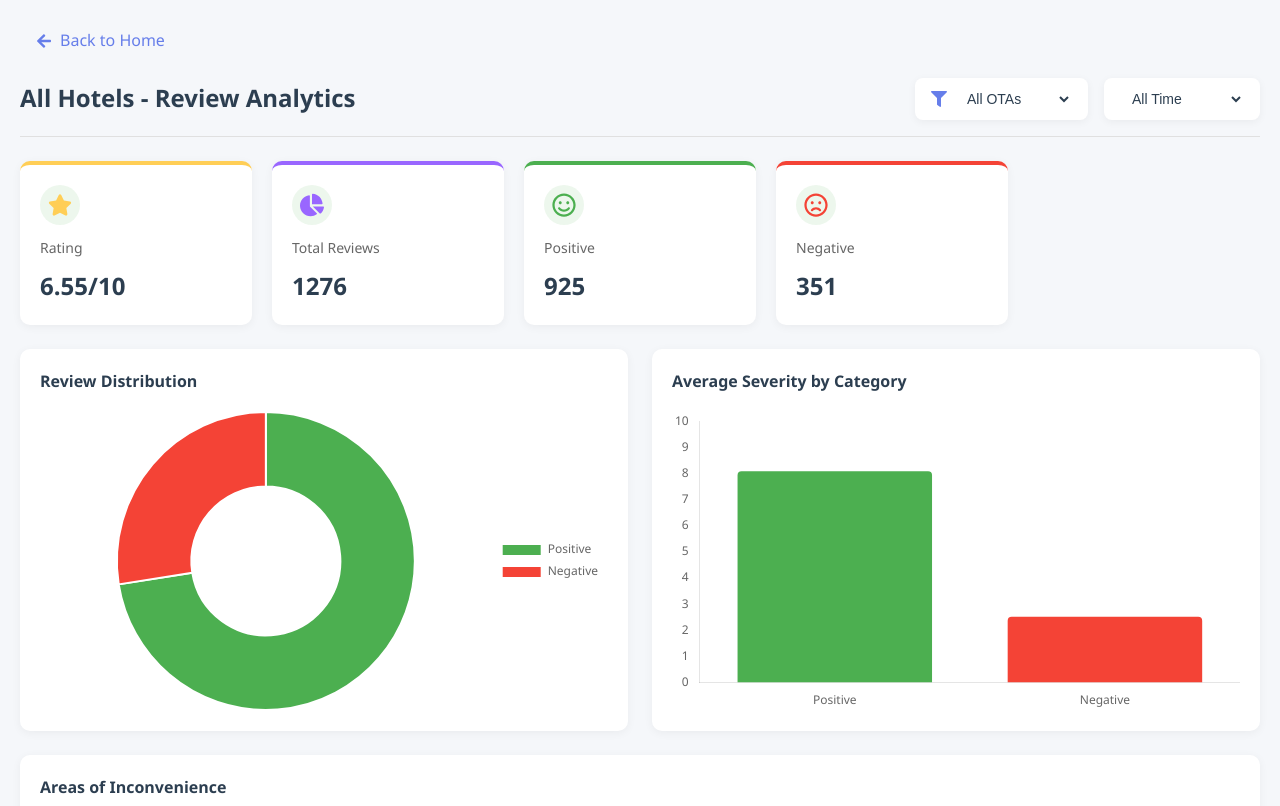
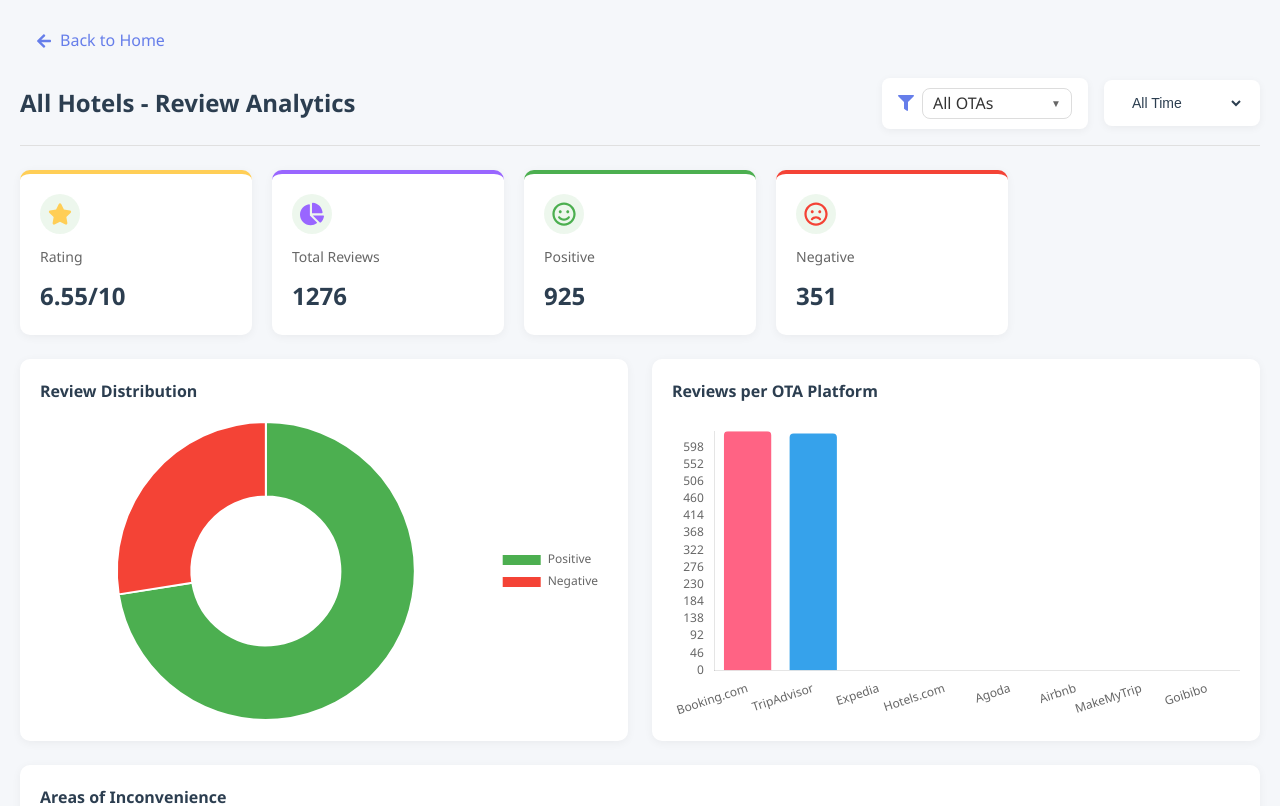
Before and after one commit to darsh-webdev/analytics-dashboard, a React (Vite) app: page /hotel/all in a window 1280 px wide. Shown: the top 806 px of the page. Built offline with nearby package versions, Linux system fonts and the light colour scheme.

Commit message:
feat: Add multi-select OTA filter and reviews per OTA chart

```diff
--- a/src/App.css
+++ b/src/App.css
@@ -6,7 +6,7 @@
 }
 
 body {
-  font-family: 'Segoe UI', 'Roboto', 'Oxygen', sans-serif;
+  font-family: "Segoe UI", "Roboto", "Oxygen", sans-serif;
   background-color: #f5f7fa;
   color: #333;
   line-height: 1.6;
@@ -203,8 +203,14 @@ body {
 
 /* Animations */
 @keyframes fadeIn {
-  from { opacity: 0; transform: translateY(10px); }
-  to { opacity: 1; transform: translateY(0); }
+  from {
+    opacity: 0;
+    transform: translateY(10px);
+  }
+  to {
+    opacity: 1;
+    transform: translateY(0);
+  }
 }
 
 .chart-card {
@@ -339,7 +345,7 @@ body {
   align-items: center;
   gap: 8px;
   background: white;
-  padding: 8px 16px;
+  padding: 10px 16px;
   border-radius: 8px;
   box-shadow: 0 2px 8px rgba(0, 0, 0, 0.05);
 }
@@ -368,6 +374,95 @@ body {
   padding: 8px;
 }
 
+/* Multi-Select Dropdown Styles */
+.multi-select-dropdown {
+  position: relative;
+  min-width: 150px;
+}
+
+.multi-select-display {
+  padding: 2px 10px;
+  background: white;
+  border: 1px solid #ddd;
+  border-radius: 8px;
+  cursor: pointer;
+  user-select: none;
+  transition: all 0.3s ease;
+  display: flex;
+  justify-content: space-between;
+  align-items: center;
+}
+
+.multi-select-display:hover {
+  border-color: #9966ff;
+  background: #f9f9f9;
+}
+
+.dropdown-arrow {
+  font-size: 10px;
+  color: #666;
+  margin-left: 8px;
+}
+
+.multi-select-options {
+  position: absolute;
+  top: 100%;
+  left: 0;
+  right: 0;
+  background: white;
+  border: 1px solid #ddd;
+  border-radius: 4px;
+  margin-top: 4px;
+  max-height: 300px;
+  overflow-y: auto;
+  box-shadow: 0 4px 6px rgba(0, 0, 0, 0.1);
+  z-index: 1000;
+}
+
+.multi-select-option {
+  display: flex;
+  align-items: center;
+  padding: 8px 12px;
+  cursor: pointer;
+  transition: background 0.2s ease;
+  gap: 8px;
+}
+
+.multi-select-option:hover {
+  background: #f5f5f5;
+}
+
+.multi-select-option input[type="checkbox"] {
+  cursor: pointer;
+  width: 16px;
+  height: 16px;
+}
+
+.multi-select-option span {
+  flex: 1;
+  font-size: 14px;
+  color: #333;
+}
+
+/* Scrollbar styling for dropdown */
+.multi-select-options::-webkit-scrollbar {
+  width: 6px;
+}
+
+.multi-select-options::-webkit-scrollbar-track {
+  background: #f1f1f1;
+  border-radius: 4px;
+}
+
+.multi-select-options::-webkit-scrollbar-thumb {
+  background: #9966ff;
+  border-radius: 4px;
+}
+
+.multi-select-options::-webkit-scrollbar-thumb:hover {
+  background: #7744dd;
+}
+
 /* Responsive adjustments for filters */
 @media (max-width: 768px) {
   .dashboard-header {
--- a/src/components/Dashboard.tsx
+++ b/src/components/Dashboard.tsx
@@ -92,23 +92,23 @@ function groupByDateAndCategory(data: Review[]) {
   return res;
 }
 
-function avgSeverityByCategory(data: Review[]) {
-  const totals = { Positive: 0, Negative: 0 };
-  const counts = { Positive: 0, Negative: 0 };
-  data.forEach(({ category, severityScore }) => {
-    totals[category] += severityScore;
-    counts[category]++;
-  });
-  return {
-    labels: Object.keys(totals),
-    data: Object.keys(totals).map((cat) =>
-      counts[cat as keyof typeof counts]
-        ? totals[cat as keyof typeof totals] /
-          counts[cat as keyof typeof counts]
-        : 0
-    ),
-  };
-}
+// function avgSeverityByCategory(data: Review[]) {
+//   const totals = { Positive: 0, Negative: 0 };
+//   const counts = { Positive: 0, Negative: 0 };
+//   data.forEach(({ category, severityScore }) => {
+//     totals[category] += severityScore;
+//     counts[category]++;
+//   });
+//   return {
+//     labels: Object.keys(totals),
+//     data: Object.keys(totals).map((cat) =>
+//       counts[cat as keyof typeof counts]
+//         ? totals[cat as keyof typeof totals] /
+//           counts[cat as keyof typeof counts]
+//         : 0
+//     ),
+//   };
+// }
 
 function countByAreaOfInconvenience(data: Review[]) {
   const map: Record<string, number> = {};
@@ -152,8 +152,38 @@ function filterByDateRange(data: Review[], range: string) {
 
 export default function Dashboard() {
   const { hotelName } = useParams<{ hotelName: string }>();
-  const [otaFilter, setOtaFilter] = useState<OTAFilter>("All");
+  const [otaFilter, setOtaFilter] = useState<OTAFilter[]>(["All"]);
   const [dateRange, setDateRange] = useState<DateRangeFilter>("all");
+  const [isOtaDropdownOpen, setIsOtaDropdownOpen] = useState(false);
+
+  const otaPlatforms: OTAFilter[] = [
+    "All",
+    "Booking.com",
+    "TripAdvisor",
+    "Expedia",
+    "Hotels.com",
+    "Agoda",
+    "Airbnb",
+    "MakeMyTrip",
+    "Goibibo",
+  ];
+
+  // Handle OTA filter toggle
+  const handleOtaToggle = (ota: OTAFilter) => {
+    if (ota === "All") {
+      setOtaFilter(["All"]);
+    } else {
+      setOtaFilter((prev) => {
+        const filtered = prev.filter((o) => o !== "All");
+        if (filtered.includes(ota)) {
+          const updated = filtered.filter((o) => o !== ota);
+          return updated.length === 0 ? ["All"] : updated;
+        } else {
+          return [...filtered, ota];
+        }
+      });
+    }
+  };
 
   // Filter data based on hotel name, OTA, and date range
   const filteredData = useMemo(() => {
@@ -167,8 +197,8 @@ export default function Dashboard() {
     }
 
     // Filter by OTA
-    if (otaFilter !== "All") {
-      data = data.filter((r) => r.OTA === otaFilter);
+    if (!otaFilter.includes("All")) {
+      data = data.filter((r) => otaFilter.includes(r.OTA as OTAFilter));
     }
 
     // Filter by date range
@@ -207,10 +237,21 @@ export default function Dashboard() {
     };
   }, [filteredData]);
 
-  const severityData = useMemo(
-    () => avgSeverityByCategory(filteredData),
-    [filteredData]
-  );
+  const severityData = useMemo(() => {
+    const selectedOTAs = otaFilter.includes("All")
+      ? otaPlatforms.filter((ota) => ota !== "All")
+      : otaFilter;
+
+    const otaCounts: Record<string, number> = {};
+    selectedOTAs.forEach((ota) => {
+      otaCounts[ota] = filteredData.filter((r) => r.OTA === ota).length;
+    });
+
+    return {
+      labels: Object.keys(otaCounts),
+      data: Object.values(otaCounts),
+    };
+  }, [filteredData, otaFilter]);
 
   const areaCounts = useMemo(
     () => countByAreaOfInconvenience(filteredData),
@@ -323,15 +364,37 @@ export default function Dashboard() {
         <div className="filters-container">
           <div className="filter-group">
             <FaFilter className="filter-icon" />
-            <select
-              value={otaFilter}
-              onChange={(e) => setOtaFilter(e.target.value as OTAFilter)}
-              className="filter-select"
-            >
-              <option value="All">All OTAs</option>
-              <option value="Booking.com">Booking.com</option>
-              <option value="TripAdvisor">TripAdvisor</option>
-            </select>
+            <div className="multi-select-dropdown">
+              <div
+                className="multi-select-display"
+                onClick={() => setIsOtaDropdownOpen(!isOtaDropdownOpen)}
+              >
+                {otaFilter.includes("All")
+                  ? "All OTAs"
+                  : otaFilter.length === 0
+                  ? "Select OTAs"
+                  : `${otaFilter.length} OTA${
+                      otaFilter.length > 1 ? "s" : ""
+                    } selected`}
+                <span className="dropdown-arrow">
+                  {isOtaDropdownOpen ? "▲" : "▼"}
+                </span>
+              </div>
+              {isOtaDropdownOpen && (
+                <div className="multi-select-options">
+                  {otaPlatforms.map((ota) => (
+                    <label key={ota} className="multi-select-option">
+                      <input
+                        type="checkbox"
+                        checked={otaFilter.includes(ota)}
+                        onChange={() => handleOtaToggle(ota)}
+                      />
+                      <span>{ota}</span>
+                    </label>
+                  ))}
+                </div>
+              )}
+            </div>
           </div>
           <div className="filter-group">
             <select
@@ -393,7 +456,7 @@ export default function Dashboard() {
             />
           </ChartCard>
 
-          <ChartCard title="Average Severity by Category" className="bar-chart">
+          {/* <ChartCard title="Average Severity by Category" className="bar-chart">
             <Bar
               data={{
                 labels: severityData.labels,
@@ -426,6 +489,63 @@ export default function Dashboard() {
                 plugins: {
                   legend: {
                     display: false,
+                  },
+                },
+              }}
+            />
+          </ChartCard> */}
+
+          <ChartCard title="Reviews per OTA Platform" className="bar-chart">
+            <Bar
+              data={{
+                labels: severityData.labels,
+                datasets: [
+                  {
+                    label: "Review Count",
+                    data: severityData.data,
+                    backgroundColor: [
+                      "#FF6384",
+                      "#36A2EB",
+                      "#FFCE56",
+                      "#4BC0C0",
+                      "#9966FF",
+                      "#FF9F40",
+                      "#E7E9ED",
+                      "#C9CBCF",
+                    ],
+                    borderRadius: 4,
+                  },
+                ],
+              }}
+              options={{
+                responsive: true,
+                maintainAspectRatio: false,
+                scales: {
+                  y: {
+                    beginAtZero: true,
+                    grid: {
+                      display: false,
+                    },
+                    ticks: {
+                      stepSize: 1,
+                    },
+                  },
+                  x: {
+                    grid: {
+                      display: false,
+                    },
+                  },
+                },
+                plugins: {
+                  legend: {
+                    display: false,
+                  },
+                  tooltip: {
+                    callbacks: {
+                      label: (context) => {
+                        return `Reviews: ${context.parsed.y}`;
+                      },
+                    },
                   },
                 },
               }}
--- a/src/types/index.ts
+++ b/src/types/index.ts
@@ -8,7 +8,17 @@ export interface Review {
   response?: boolean;
 }
 
-export type OTAFilter = "All" | "Booking.com" | "TripAdvisor";
+export type OTAFilter =
+  | "All"
+  | "Booking.com"
+  | "TripAdvisor"
+  | "Expedia"
+  | "Hotels.com"
+  | "Agoda"
+  | "Airbnb"
+  | "MakeMyTrip"
+  | "Goibibo";
+
 export type DateRangeFilter =
   | "all"
   | "7days"
```
